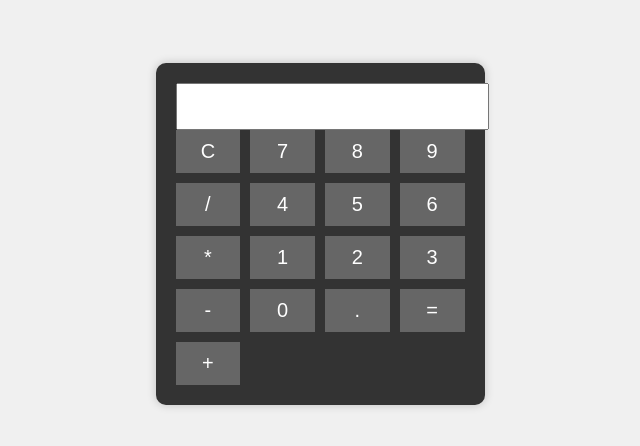
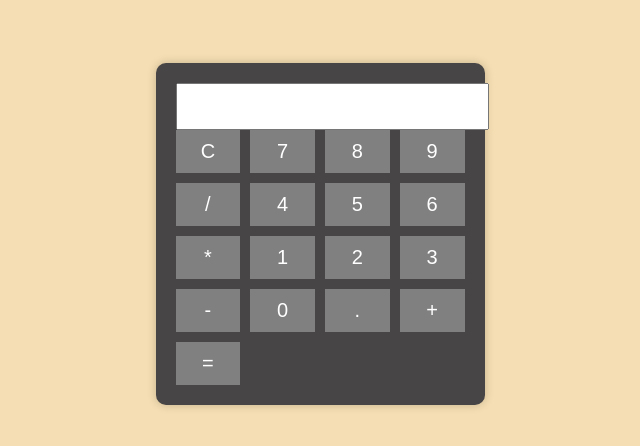
Before and after one commit to Althafmo/Althafmo.github.io, a plain HTML site: page index.html in a window 1280 px wide. Shown: the part 166-612 px from the top of the page, without its empty margins (320-960 px from the left). Drawn offline with Linux system fonts and the light colour scheme.

Commit message:
add calculator

```diff
--- a/index.html
+++ b/index.html
@@ -23,8 +23,8 @@
             <button onclick="appendToDisplay('-')">-</button>
             <button onclick="appendToDisplay('0')">0</button>
             <button onclick="appendToDisplay('.')">.</button>
+            <button onclick="appendToDisplay('+')">+</button>
             <button onclick="calculateResult()">=</button>
-            <button onclick="appendToDisplay('+')">+</button>
         </div>
     </div>
     <script src="main.js"></script>
--- a/style.css
+++ b/style.css
@@ -4,11 +4,11 @@ body {
     align-items: center;
     height: 100vh;
     margin: 0;
-    background-color: #f0f0f0;
+    background-color:wheat;
 }
 
 .calculator {
-    background-color: #333;
+    background-color:rgb(71, 69, 69);
     padding: 20px;
     border-radius: 10px;
     box-shadow: 0 0 10px rgba(0, 0, 0, 0.2);
@@ -29,8 +29,8 @@ body {
 button {
     padding: 10px;
     font-size: 20px;
-    background-color: #666;
-    color: #fff;
+    background-color: gray;
+    color: white;
     border: none;
     cursor: pointer;
 }
```
